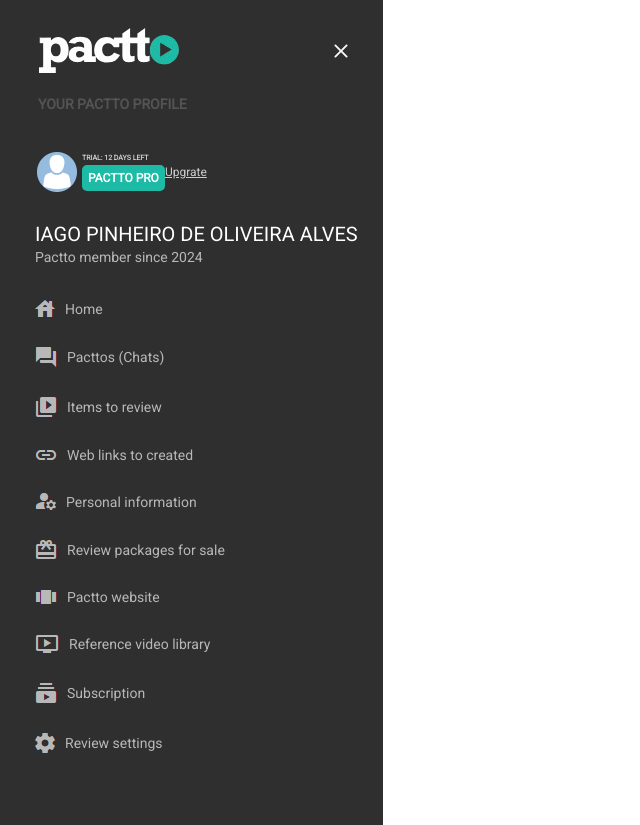
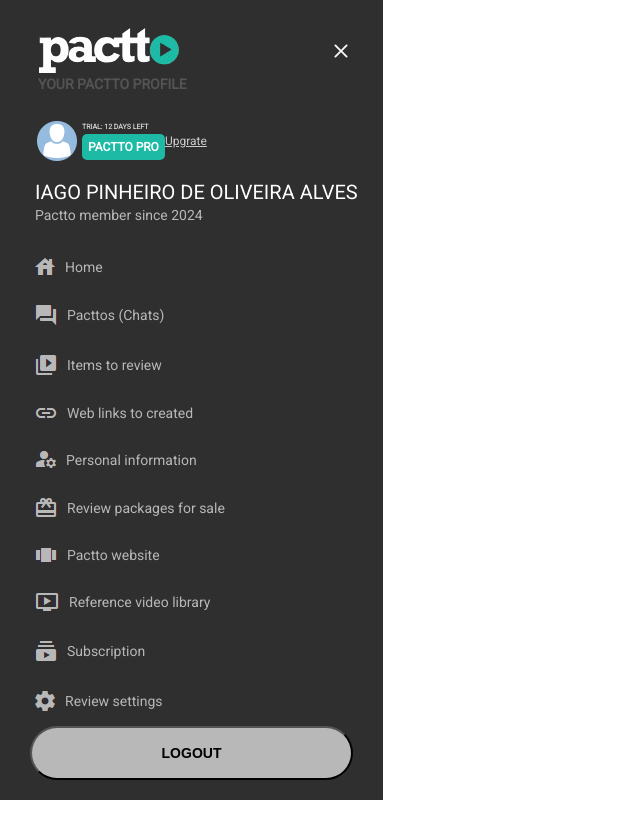
Before and after one commit to iagoPinheiro1401/pactto_challenge, a Next.js app: page /components/menu/Menu in a window 1280 px wide. Shown: the whole page, without its empty margins (0-640 px from the left). After the commit the page ends 800 px from the top, so only its background shows below. Built offline with nearby package versions, Linux system fonts and the light colour scheme.

Commit message:
created logout button

```diff
--- /dev/null
+++ b/src/pages/components/buttons/LogoutButton.jsx
@@ -0,0 +1,17 @@
+import styled from "styled-components"
+
+const StyledButton = styled.button`
+    padding: 17px 130px;
+    border-radius: 50px;
+    background-color: #B8B8B8;
+    font-weight: 700;
+    font-size: 14px;
+`
+
+export default function LogoutButton() {
+    return(
+        <StyledButton>
+            LOGOUT
+        </StyledButton>
+    )
+}
--- a/src/pages/components/menu/Menu.jsx
+++ b/src/pages/components/menu/Menu.jsx
@@ -5,12 +5,14 @@
 import TextSmall from "../tipography/textSmall/TextSmall"
 import TextBig from "../tipography/textBig/TextBig"
 import MenuOptions from "../menuOptions/MenuOptions"
+import LogoutButton from "../buttons/LogoutButton"
 
 const Container = styled.div`
+    display: flex;
+    flex-direction: column;
     background-color: ${props => props.theme.colors.secondary};
     width: 383px;
     height: 100vh;
-    padding-top: 25px;
 `
 
 const LogoContainer = styled.div`
@@ -20,7 +22,7 @@
     width: 86%;
     margin-bottom: 20px;
     padding: 0 10px;
-    margin-left: 20px;
+    margin: 25px 0 0 20px;
 `
 
 const StyledX = styled.div`
@@ -83,6 +85,15 @@
     flex-direction: column;
 `
 
+const ButtonContainer = styled.div`
+    display: flex;
+    justify-content: center;
+    align-items: center;
+    width: 100%;
+    margin-top: auto;
+    margin-bottom: 20px;
+`
+
 export default function Menu() {
     return(
         <Container>
@@ -117,6 +128,9 @@
                 <MenuOptions src="/subscriptionIcon.png">Subscription</MenuOptions>
                 <MenuOptions src="/settingsIcon.png">Review settings</MenuOptions>
             </StyledNav>
+            <ButtonContainer>
+                <LogoutButton />
+            </ButtonContainer>
         </Container>
     )
 }
```
